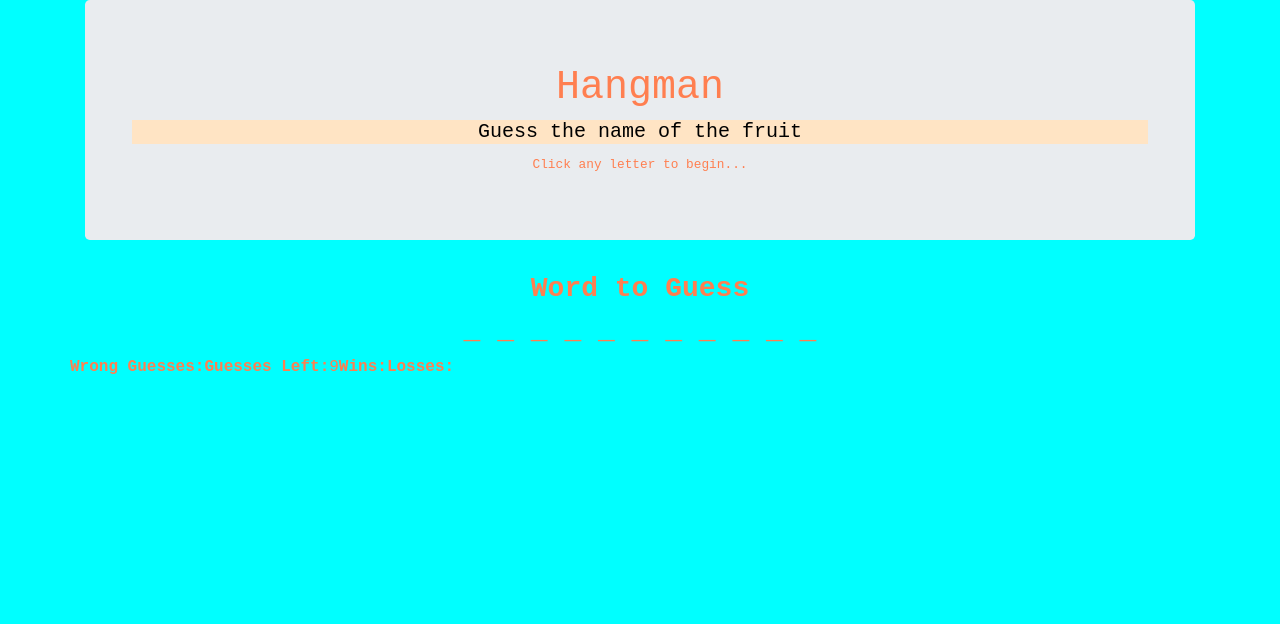
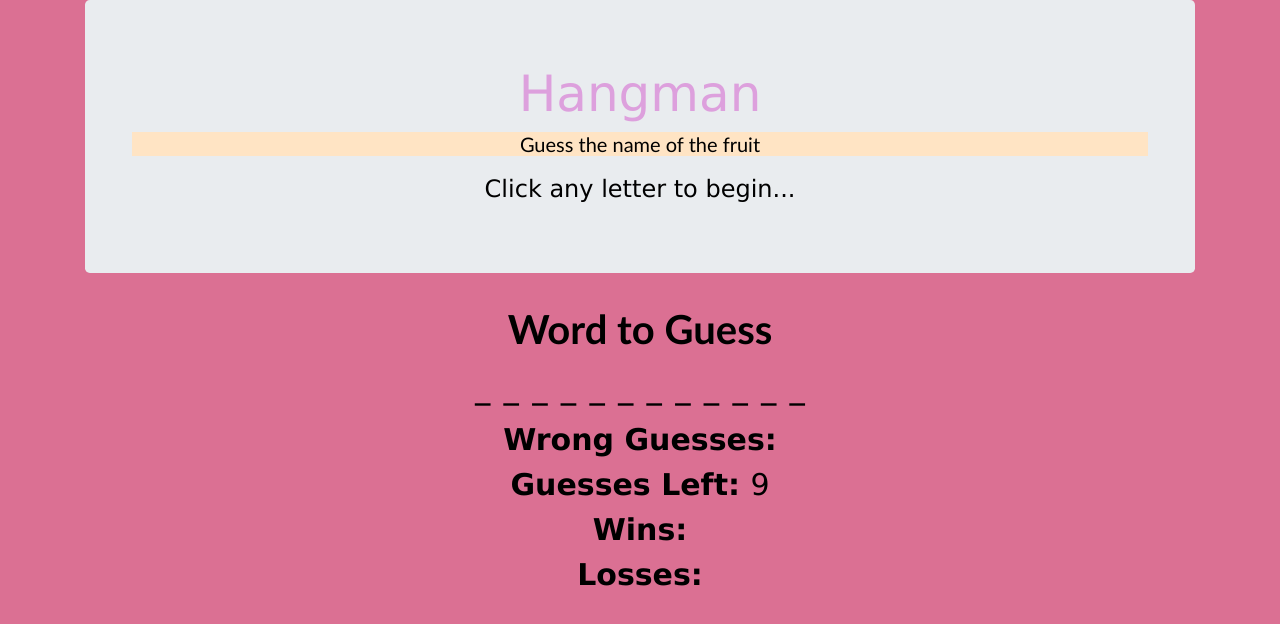
Before and after one commit to noa0108/hangmanNN, a plain HTML site: page index.html in a window 1280 px wide. Drawn offline with nearby package versions, Linux system fonts and the light colour scheme.

Commit message:
completely done with the website

```diff
--- a/index.html
+++ b/index.html
@@ -1,17 +1,17 @@
 <!DOCTYPE html>
 <html>
 <head>
-    <meta charset="utf-8">
+    <meta charset="utf-8" />
     <meta http-equiv="X-UA-Compatible" content="IE=edge">
     <title>Hangman</title>
     <!--Bootstrap is used to make the game look nicer-->
     <link rel="stylesheet" href="https://stackpath.bootstrapcdn.com/bootstrap/4.1.3/css/bootstrap.min.css" integrity="sha384-MCw98/SFnGE8fJT3GXwEOngsV7Zt27NXFoaoApmYm81iuXoPkFOJwJ8ERdknLPMO" crossorigin="anonymous">
 <script src="https://stackpath.bootstrapcdn.com/bootstrap/4.1.3/js/bootstrap.min.js" integrity="sha384-ChfqqxuZUCnJSK3+MXmPNIyE6ZbWh2IMqE241rYiqJxyMiZ6OW/JmZQ5stwEULTy" crossorigin="anonymous"></script>
     <meta name="viewport" content="width=device-width, initial-scale=1">
-    <link rel="stylesheet" type="text/css" media="screen" href="main.css">
+    <link rel="stylesheet" type="text/css" media="screen" href="main.css" />
 </head>
 <body>
-    <!--Bootstrap container will hold everything-->
+    <!--Bootstrap container that will hold everything-->
     <div class="container">
         <!--Jumbotron holds the title section-->
         <div class="jumbotron">
@@ -19,61 +19,66 @@
                 <h1>Hangman</h1>
                 <h2>Guess the name of the fruit</h2>
                 <small>Click any letter to begin...</small>
-
             </div>
         </div>
-        <!--Game counters all held here. Panels are being used to hold various section-->
+        <!--Game counters all held here. Panels are being used to hold various sections-->
         <div class="row">
             <div class="col-lg-12">
 
-                <!--first pannel: Hold the Word to Guess (blanks and guessed word)-->
+                <!--First Panel: Hold the Word to Guess (blanks and guessed word)-->
                 <div class="panel panel-default">
                     <div class="panel-heading">
                         <h3 class="panel-title"><strong>Word to Guess</strong></h3>
                     </div>
-                </div>
                     <div class="panel-body">
-                        <!--This h3 section called wordblanks is what we'll replacing with letters as the user guess-->
-                        <h3 id="word-blanks">_ _ _ _ _ _ _ _ _ _ _  </h3>
+                        <!--This h3 section called wordblanks is what we'll
+                            replacing with letters as the user guesses-->
+                        <h3 id="word-blanks">_ _ _ _ _ _ _ _ _</h3>
                     </div>
                 </div>
 
-                 <!--Second panel: Holds the list of Wrong User Guesses.-->
+                <!--Second Panel: Holds the list of Wrong User Guesses.-->
                 <div class="panel panel-default">
                     <div class="panel-body">
-                        <!--This span section callled userGuesses is where we will be dumpling the wrong guesses-->
-                        <strong>Wrong Guesses:</strong><span id="wrong-guesses"></span>
+                        <!--This span section called userGuesses is where we
+                            will be dumpling the wrong guesses-->
+                        <strong>Wrong Guesses: </strong><span id="wrong-guesses"></span>
                     </div>
                 </div>
 
-                  <!--Third panel: Holds the number of Wrong Guesses.-->
+                <!--Third Panel: Holds the Number of Wrong Guesses-->
                 <div class="panel panel-default">
                     <div class="panel-body">
-                            <!--This span section callled guessesLeft is where we will be dumping the number of guesses left-->
-                            <strong>Guesses Left:</strong><span id="guesses-left"></span>
+                        <!--This span section called userGuesses is where we
+                            will be dumpling the wrong guesses-->
+                        <strong>Guesses Left: </strong><span id="guesses-left"></span>
                     </div>
                 </div>
 
-                      <!--fourth panel: Holds the Number of Wins.-->
+                <!--Fourth Panel: Holds the Number of Wins-->
                 <div class="panel panel-default">
                     <div class="panel-body">
-                            <!--This span section called winCounter is where we will be dumping the number of wins-->
-                            <strong>Wins:</strong><span id="win-couter"></span>
+                        <!--This span called winCounter is where we'll be dumping the
+                            number of wins-->
+                        <strong>Wins: </strong><span id="win-counter"></span>
                     </div>
                 </div>
 
-                      <!--Fifth panel: Holds the number of Losses.-->
+                <!--Fifth Panel: Holds the Number of Losses-->
                 <div class="panel panel-default">
                     <div class="panel-body">
-                            <!--This span section callled lossCounter is where we will be dumping the number of losses-->
-                            <strong>Losses:</strong><span id="loss-counter"></span>
+                        <!--This span called lossCounter is where we'll be dumping the
+                            number of losses-->
+                        <strong>Losses: </strong><span id="loss-counter"></span>
+                    </div>
+                </div>
+
             </div>
         </div>
     </div>
-        </div>
-    </div>
-<!--Loaded at the bottom so it waits for the html content to display first. If you put this at the top it will crash, because the html ID's won't exist yet-->
+
+    <!--Loaded at the bottom so it waits for the html content to display first
+        If you put this at the top it will crash, because the html IDs won't exist yet-->
     <script src="main.js"></script>
-
 </body>
 </html>
--- a/main.css
+++ b/main.css
@@ -1,14 +1,30 @@
 body
 {
     text-align: center;
-    color: coral;
-    font-family: 'Courier New', Courier, monospace;
-    background-color: aqua;
+    color: black;
+    font-family: Verdana, Geneva, Tahoma, sans-serif;
+    font-size: 30px;
+    background-color: palevioletred;
+    background-size: 200px 100px;
+
+}
+
+h1
+{
+    font-size: 50px;
+    color: plum;
 }
 
 h2
 {
     font-size: 20px;
-    color:black;
+    font-family: 'Gill Sans', 'Gill Sans MT', 'Calibri', 'Trebuchet MS', sans-serif;
+    color: black;
     background-color: bisque;
 }
+
+h3
+{
+    font-family: 'Gill Sans', 'Gill Sans MT', Calibri, 'Trebuchet MS', sans-serif;
+    font-size: 40px;
+}
--- a/main.js
+++ b/main.js
@@ -1,184 +1,191 @@
-//GLOBAL VARIABLES (accesible by all functions)
-//--------------------------------------------------------------
+// GLOBAL VARIABLES (accesible by all funcitons)
+// --------------------------------------------------------------
 
-//ARRAY of Word Options (all lowercase)
-var wordsList = ["cherry", "banana","strawberry"];
+// Array of Word Options (all lowercase)
+var wordsList = ["bannana", "strawberries", "watermelon"];
 
-//solution will be held here
-var chooseword = "";
+// Solution will be held here
+var chosenWord = "";
 
-//This will break the solution into individual letters to be stored in array
-var letterInChosenWord = [];
+// This will break the solution into individual
+// letters to be stored in array
+var lettersInChosenWord = [];
 
-//This will be the number of blanks we show based on the solution
+// This will be the number of blanks we show based on the solution
 var numBlanks = 0;
 
-//Holds a mix of blank and solved lettera (ex: 'a-ple')
-var blankAndSuccesses = [];
+// Holds a mix of blank and solved letters (ex: 'a_ple')
+var blanksAndSuccesses = [];
 
-//Holds all of the wrong guesses
+// Holds all of the wrong guesses
 var wrongGuesses = [];
 
 
-
-//Game counters
+// Game counters
 var winCounter = 0;
 var lossCounter = 0;
-var numGuesses= 9;
+var numGuesses = 9;
 
 
-//FUNCTIONS
-//-----------------------------------------------------------------------------------------------------------
+// FUNCTIONS
+// -------------------------------------------------------------
 
+// Note: startGame() is not being run here. It's just being made for
+//       future use
+function startGame() {
 
-//Note: startGame () is not being run here . It's just being made for future use
-function startGame(){
-
-    //resets the guesses back to original specified number
+    // resets the guesses back to original specified number
     numGuesses = 9;
 
-    //Solution is chosen randomly from wordList
-    chosenWord = wordsList[Math . floor(Math . random() * wordsList . length)];
+    // Solution is chosen randomly from wordList
+    chosenWord = wordsList[Math.floor(Math.random() * wordsList.length)];
 
-    //The word is broken into individual letters
+    // The word is broken into individual letters
     lettersInChosenWord = chosenWord.split("");
 
-    //We count the number of letters in the word
+    // We count the number of letters in the word
     numBlanks = lettersInChosenWord.length;
 
-    //We print the solution in console (for testing)
+    // We print the solution in console (for testing)
     console.log(chosenWord);
 
-    //CRITICAL LINE - Here we reset the guess and success array at each round
-    blankAndSuccesses = [];
-    //CRITICAL LINE - Here we reset the guess and success array at each round
+    // CRITICAL LINE - Here we reset the guess and success array at each round
+    blanksAndSuccesses = [];
+    // CRITICAL LINE - Here we reset the wrong guesses from the previous round
     wrongGuesses = [];
 
-     //Fill up the blanksAnsSuccesses list with appropriate number of blanks,
-     //which will be based on the number of letters on the solution
+    // Fill up the blanksAndSuccesses list with appropriate number of blanks,
+    // which will be based on the number of letters in the solution
     for (var i = 0; i < numBlanks; i++){
-         blankAndSuccesses.push("_");
+        blanksAndSuccesses.push("_");
     }
 
     // Print the initial blanks in the console
-        console.log(blankAndSuccesses);
+    console.log(blanksAndSuccesses);
 
-        //Reprints the guessesLeft to 9
-        document.getElementById ("guesses-left").innerHTML = numGuesses;
+    // Reprints the guessesLeft to 9
+    document.getElementById("guesses-left").innerHTML = numGuesses;
 
     // Prints the blanks at the beginning of each round in the HTML
-        document.getElementById("word-blanks"),innerHTML = blankAndSuccesses.join(" ");
+    document.getElementById("word-blanks").innerHTML = blanksAndSuccesses.join(" ");
 
     // Clears the wrong guesses from the previous round
     document.getElementById("wrong-guesses").innerHTML = wrongGuesses.join(" ");
+
 }
 
-    //It's where we will do all of the comparisons for matches
-    function checkLetters(Letter) {
+// It's where we will do all of the comparisons for matches
+function checkLetters(letter) {
 
-        //This boolean will be toggled based on whether or not user letter is found in the word
+    //This boolean will be toggled based on whether or not a user letter is found in the word
     var letterInWord = false;
 
-        //Check if a letter exists inside the array at all
+    // Check if a letter exists inside the array at all
     for (var i = 0; i < numBlanks; i++) {
 
         if (chosenWord[i] === letter) {
 
-                //If the letter exists then toggle this boolean to true. This will be used for the next step
+            // If the letter exists then toggle this boolean to true. This will be used in the next step
             letterInWord = true;
-            }
-         }
-
-         //If the letter exists somewhere in the word , then figure out exactly where (which indices)
-         if (letterInWord) {
-
-            //Loop through the word
-            for (var j = 0; j < numBlanks; j++) {
-
-                //populate the blankandsuccesses with every instance of the letter
-                if (chosenWord[j] === letter) {
-
-                    //Here we set the specific space in the blanks and letter equal to the letter when there is a match
-                    blankAndSuccesses[j] - letter;
-                }
-            }
-
-            //logging for testing
-            console.log(blankAndSuccesses);
-         }
-
-         //If the letter doesn't exist at all...
-         else{
-
-            //...then we add the letter to the list of wrong letters , and we substract one of the guesses
-            wrongGuesses.push(letter);
-            numGuesses--;
 
         }
 
     }
 
-//Here we will have all of the code that needs to be run after each guess is made
+    // If the letter exists somewhere in the woprd, then figure out exactly where (which indices)
+    if (letterInWord) {
+
+        // Loop through the word
+        for (var j = 0; j < numBlanks; j++) {
+
+            // Populate the blanksAndSuccesses with every instance of the letter
+            if (chosenWord[j] === letter) {
+
+                // Here we set the specific space in the blanks and letter equal to the letter when there is a match
+                blanksAndSuccesses[j] = letter;
+
+            }
+
+        }
+
+        // Logging for testing
+        console.log(blanksAndSuccesses);
+
+    }
+
+    // If the letter doesn't exist at all...
+    else {
+
+        //...then we add the letter to the list of wrong letters, and we subtract one of the guesses
+        wrongGuesses.push(letter);
+        numGuesses--;
+
+    }
+}
+
+// Here we will have all of the code that needs to be run after each guess is made
 function roundComplete() {
 
-    //First, log an initial status update in the console telling us how many wins , losses and guesses are left
-    console.log('WinCount: ${winCounter} | LossCount: ${lossCounter} | NumGuesses: $(numGuesses)');
+    // First, log an initial status update in the console telling us how many wins, losses, and guesses are left
+    console.log(`WinCount: ${winCounter} | LossCount: ${lossCounter} | NumGuesses: ${numGuesses}`);
 
-    //Update the HTML to reflect the new number of guessesn. Also update the correct guesses
+    // Update the HTML to refelct the new number of guesses. Also update the correct guesses
     document.getElementById("guesses-left").innerHTML = numGuesses;
 
     // This will print the wrong guesses onto the page
-    document.getElementById("word-blank").innerHTML = blankAndSuccesses.join(" ");
+    document.getElementById("word-blanks").innerHTML = blanksAndSuccesses.join(" ");
 
-    //This will print the wrong guesses onto the page
+    // This will print the wrong guesses onto the page
     document.getElementById("wrong-guesses").innerHTML = wrongGuesses.join(" ");
 
-    //If we have gotten all the letters to match the solution...
+    // If we have gotten all the letters to match the solution...
     if (lettersInChosenWord.toString() === blanksAndSuccesses.toString()) {
 
         //...add to the win counter and give the user an alert
         winCounter++;
         alert("You win!");
 
-        //Update the win counter in the HTML and restart the game
+        // Update the win counter in the HTML and restart the game
         document.getElementById("win-counter").innerHTML = winCounter;
+        startGame();
 
     }
 
-    //If we've run out of guesses...
-    else if (numGuesses=== 0) {
+    // If we've run out of guesses...
+    else if (numGuesses === 0) {
 
-        //Add to the loss counter
+        // Add to the loss counter
         lossCounter++;
 
-        //Give the user an alert
-        alert("You loose");
+        // Give the user an alert
+        alert("You lose");
 
-        //Update the loss counter in the HTML
+        // Update the loss counter in the HTML
         document.getElementById("loss-counter").innerHTML = lossCounter;
 
-        //Restart the game
+        // Restart the game
         startGame();
     }
+
 }
 
 
-//MAIN PROCESS (This is the code that controls what is actually run)
-//------------------------------------------------------------------
+// MAIN PROCESS (This is the code that controls what is actually run)
+// ---------------------------------------------------------------------------
 
-//Starts the Game
+// Starts the Game
 startGame();
 
-//initiate the function for capturing key clicks
+// Initiate the function for capturing key clicks
 document.onkeyup = function(event) {
 
-    //Coverts all key clicks to lowercase letters
-    var letterGuessed = String.fromChartCode(event.keyCode).toLowerCae();
+    // Converts all key clicks to lowercase letters
+    var letterGuessed = String.fromCharCode(event.keyCode).toLowerCase();
 
-    //Runs the code to check for correctness
+    // Runs the code to check for correctness
     checkLetters(letterGuessed);
 
-    //Runs this code after each round is done
+    // Runs the code after each round is done
     roundComplete();
 
-}
+};
```
Lines whose indentation alone changed are shown as unchanged.
